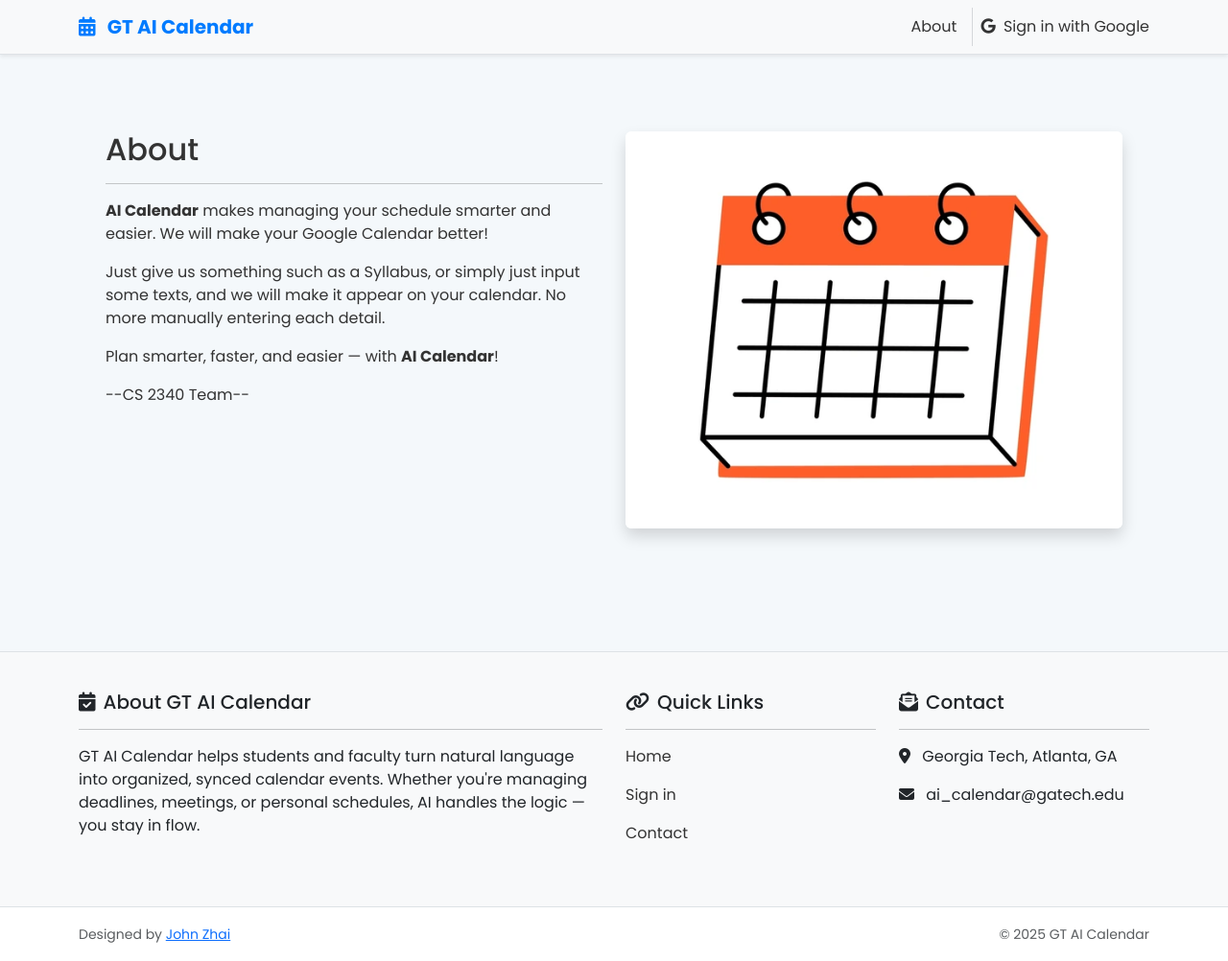
After one commit to xzhai45/AI_Calendar, a Django app: page /about/ in a window 1280 px wide. The commit adds this page. Shown: the whole page at 96% size. Run offline with Django 5.2, Linux system fonts and the light colour scheme; data comes from the database, SQL or seed files in the repository; both versions use the stored data as it was after the commit; some libraries are stand-ins or nearby versions.

Commit message:
Add About page

```diff
--- a/AI_calendar/AI_calendar/templates/base.html
+++ b/AI_calendar/AI_calendar/templates/base.html
@@ -3,6 +3,7 @@
 <!DOCTYPE html>
 <html lang="en">
 <head>
+    <link href="https://cdn.jsdelivr.net/npm/aos@2.3.4/dist/aos.css" rel="stylesheet">
     <meta charset="UTF-8">
     <title>{% block title %}GT AI Calendar{% endblock title %}</title>
     <meta name="viewport" content="width=device-width, initial-scale=1">
@@ -33,6 +34,11 @@
                             <a class="nav-link text-dark" href="{% url url_name %}">{{ name }}</a>
                         </li>
                     {% endfor %}
+
+                    <li class="nav-item">
+                        <a class="nav-link text-primary" href="{% url 'home.about' %}">About</a>
+                    </li>
+
                     <div class="vr bg-secondary mx-2 d-none d-lg-block"></div>
                     {% if user.is_authenticated %}
                         <li class="nav-item">
@@ -119,5 +125,13 @@
     <!-- Scripts -->
     <script src="https://cdn.jsdelivr.net/npm/bootstrap@5.3.3/dist/js/bootstrap.bundle.min.js" crossorigin="anonymous"></script>
     {% block extra_js %}{% endblock %}
+
+    <script src="https://cdn.jsdelivr.net/npm/aos@2.3.4/dist/aos.js"></script>
+<script>
+  AOS.init({
+    duration: 1000, // Animation duration in milliseconds
+    once: true,     // Only animate once per scroll
+  });
+</script>
 </body>
 </html>
--- /dev/null
+++ b/AI_calendar/home/templates/home/about.html
@@ -0,0 +1,39 @@
+{% extends 'base.html' %}
+{% load static %}
+{% block content %}
+<div class="p-3">
+  <div class="container">
+    <div class="row mt-3">
+      <!-- Text Section -->
+      <div class="col-md-6 mx-auto mb-3" data-aos="fade-up" data-aos-delay="100">
+        <h2>About</h2>
+        <hr />
+        <p>
+          <strong>AI Calendar</strong> makes managing your schedule smarter and
+          easier. We will make your Google Calendar better!
+        </p>
+
+        <p>
+          Just give us something such as a Syllabus, or simply just input some
+          texts, and we will make it appear on your calendar. No more manually
+          entering each detail.
+        </p>
+
+        <p>
+          Plan smarter, faster, and easier — with <strong>AI Calendar</strong>!
+        </p>
+        <p>--CS 2340 Team--</p>
+      </div>
+
+      <!-- Image Section -->
+      <div class="col-md-6 mx-auto mb-3 text-center" data-aos="fade-up" data-aos-delay="300">
+        <img
+          src="{% static 'img/background.jpg' %}"
+          class="img-fluid rounded shadow"
+          alt="about"
+        />
+      </div>
+    </div>
+  </div>
+</div>
+{% endblock content %}
--- a/AI_calendar/home/urls.py
+++ b/AI_calendar/home/urls.py
@@ -9,4 +9,5 @@ urlpatterns = [
     path('ai-process-query/', views.ai_process_query, name='ai_process_query'),
     path('chat-history/', views.get_chat_history, name='chat_history'),
     path('suggested-events/', views.get_event_suggestions, name='get_event_suggestions'),
+    path('about/', views.about, name='home.about'),
 ]
--- a/AI_calendar/home/views.py
+++ b/AI_calendar/home/views.py
@@ -187,6 +187,12 @@ def index(request):
     })
 
 
+def about(request):
+    template_data = {}
+    template_data['title'] = 'About'
+    return render(request, 'home/about.html', {'template_data': template_data})
+
+
 @csrf_exempt
 @require_POST
 @login_required
```
Also changed, not shown: AI_calendar/AI_calendar/static/img/background.jpg (added), AI_calendar/db.sqlite3.
